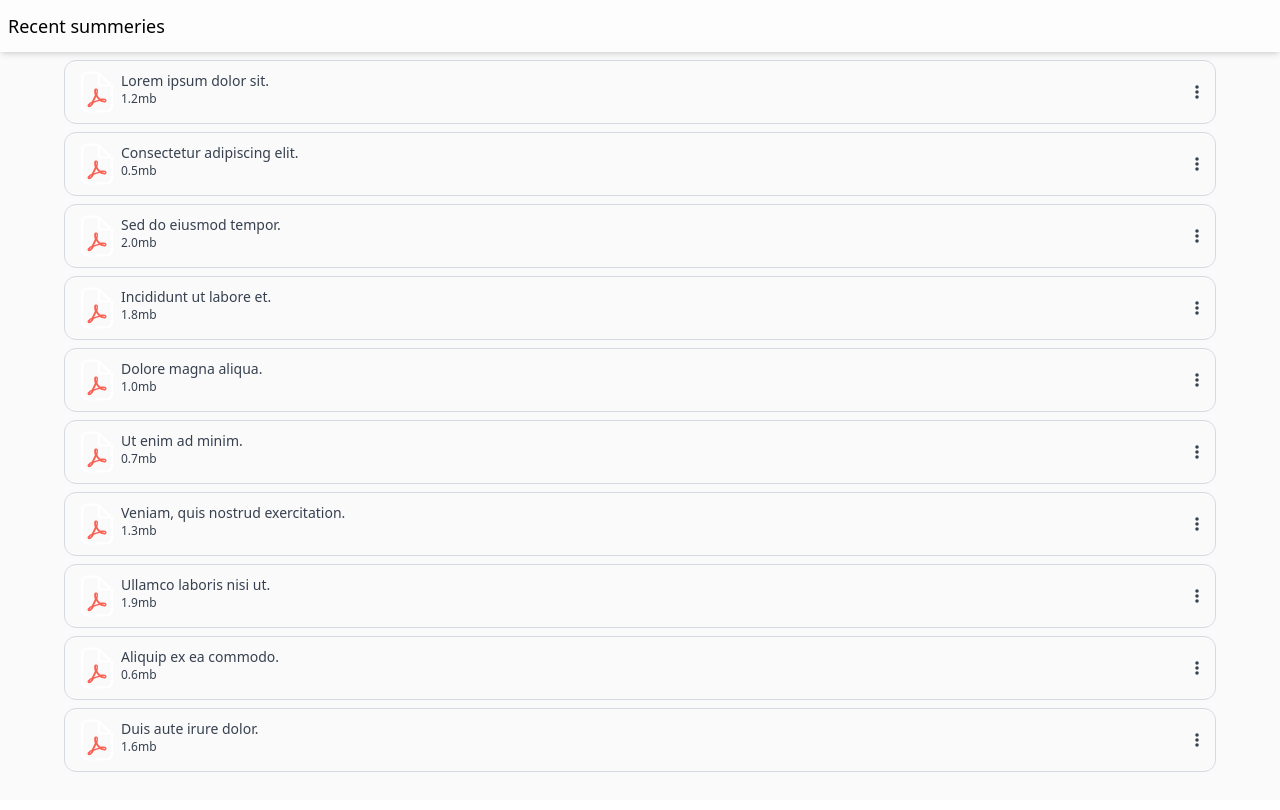
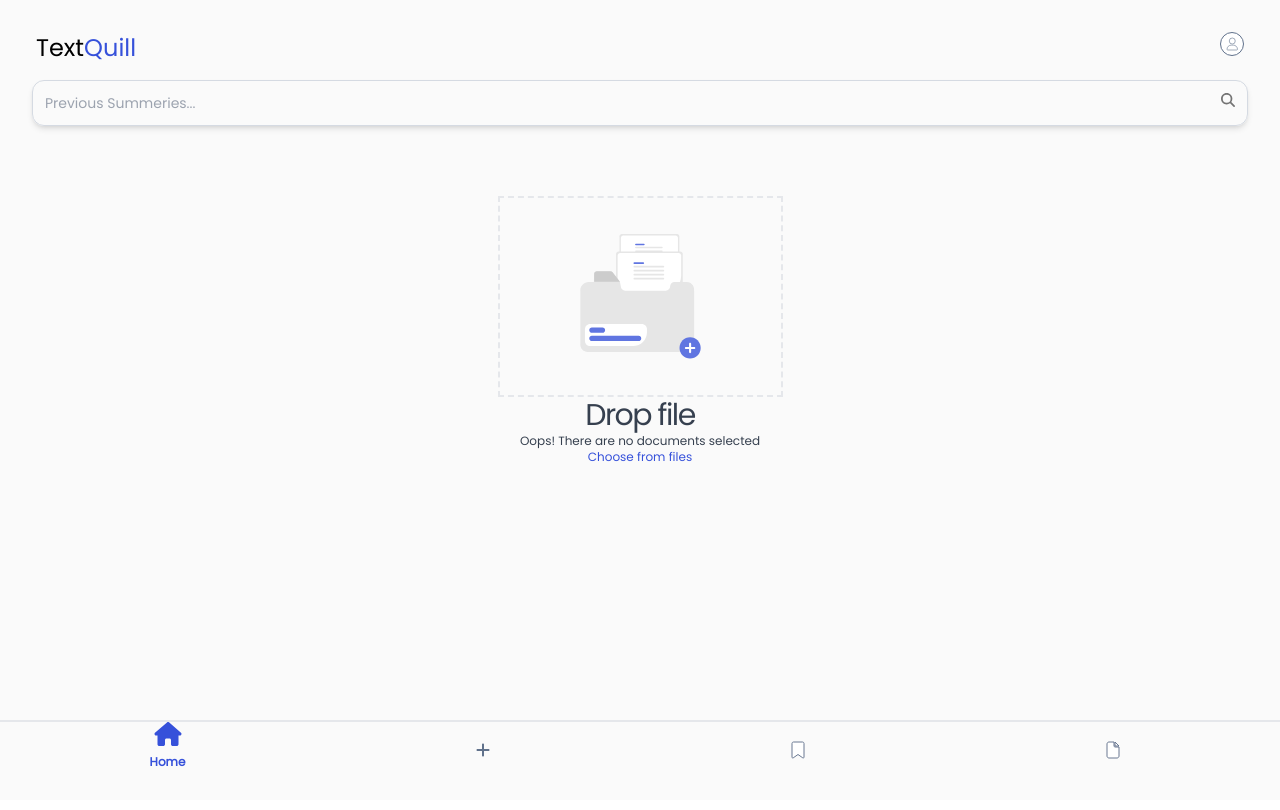
Before and after one commit to DevitoDbug/textSummarizer, a React (Vite) app: page / in a window 1280 px wide. Shown: the top 810 px of the page. Built offline with nearby package versions, Linux system fonts and the light colour scheme.

Commit message:
fix: Fix some bugs

```diff
--- a/src/App.jsx
+++ b/src/App.jsx
@@ -1,9 +1,9 @@
-import Summeries from "./pages/Summeries";
+import Home from "./pages/Home";
 import "./styles/navbar.scss";
 const App = () => {
   return (
     <div className=" w-screen h-screen bg-C_GreyShades ">
-      <Summeries />
+      <Home />
     </div>
   );
 };
--- a/src/components/RecentSummaries.jsx
+++ b/src/components/RecentSummaries.jsx
@@ -7,7 +7,7 @@ const RecentSummaries = () => {
 
   return (
     <div className="mt-8 w-full flex flex-col justify-center items-center">
-      <div className="flex flex-row justify-between fixed top-0 bg-C_TextWhite shadow-md py-3 px-2 w-full">
+      <div className="z-30 flex flex-row justify-between fixed top-0 bg-C_TextWhite shadow-md py-3 px-2 w-full">
         <span className="text-lg">Recent summeries</span>
         {/* <span className="text-sm self-end text-C_Blue">View all </span> */}
       </div>
--- a/src/components/SummaryCard.jsx
+++ b/src/components/SummaryCard.jsx
@@ -1,43 +1,66 @@
+import React, { useEffect, useRef, useState } from "react";
+import OptionsPanel from "./OptionsPanel";
 import { faClose, faEllipsisV } from "@fortawesome/free-solid-svg-icons";
 import { FontAwesomeIcon } from "@fortawesome/react-fontawesome";
-import React, { useState } from "react";
-import OptionsPanel from "./OptionsPanel";
 
-const SummaryCard = ({
+function SummaryCard({
   size,
   name,
   fileTypeImageUrl,
   index,
   setActivePane,
   activePane,
-}) => {
+}) {
   const [showOptions, setShowOptions] = useState(false);
-  const handleOptionsClick = (e) => {
+  const optionsRef = useRef(null);
+  const cardRef = useRef(null);
+
+  function handleOptionsClick(e) {
     e.stopPropagation();
     setActivePane(index);
     setShowOptions(!showOptions);
-    console.log("Options Clicked");
-  };
+  }
+
+  useEffect(() => {
+    function handleClickOutside(event) {
+      if (optionsRef.current && !optionsRef.current.contains(event.target)) {
+        setShowOptions(false);
+      }
+    }
+
+    document.addEventListener("click", handleClickOutside);
+
+    return () => {
+      document.removeEventListener("click", handleClickOutside);
+    };
+  }, []);
 
   return (
-    <div className="text-C_GreyBlue h-16 mt-2 flex flex-row rounded-xl py-3 px-4 items-center justify-between border border-C_WhiteGray ">
+    <div
+      className="text-C_GreyBlue h-16 mt-2 flex flex-row rounded-xl py-3 px-4 items-center justify-between border border-C_WhiteGray"
+      ref={cardRef}
+    >
       <div className="flex flex-row gap-2">
         <img src={fileTypeImageUrl} alt="pdf" />
         <div className="flex flex-col">
           <span className="text-sm">{name}</span>
-          <span className="text-xs ">{size}</span>
+          <span className="text-xs">{size}</span>
         </div>
       </div>
-      <div className="relative ">
+      <div className="relative">
         <button
-          className={` ${
+          className={`${
             index === activePane ? `text-C_Blue scale-110` : `text-C_GreyBlue`
           }`}
           onClick={handleOptionsClick}
         >
           <FontAwesomeIcon icon={faEllipsisV} className="" />
         </button>
-        {showOptions && <OptionsPanel />}
+        {showOptions && (
+          <div ref={optionsRef}>
+            <OptionsPanel />
+          </div>
+        )}
         {showOptions && (
           <button
             onClick={() => {
@@ -54,6 +77,6 @@ const SummaryCard = ({
       </div>
     </div>
   );
-};
+}
 
 export default SummaryCard;
```
